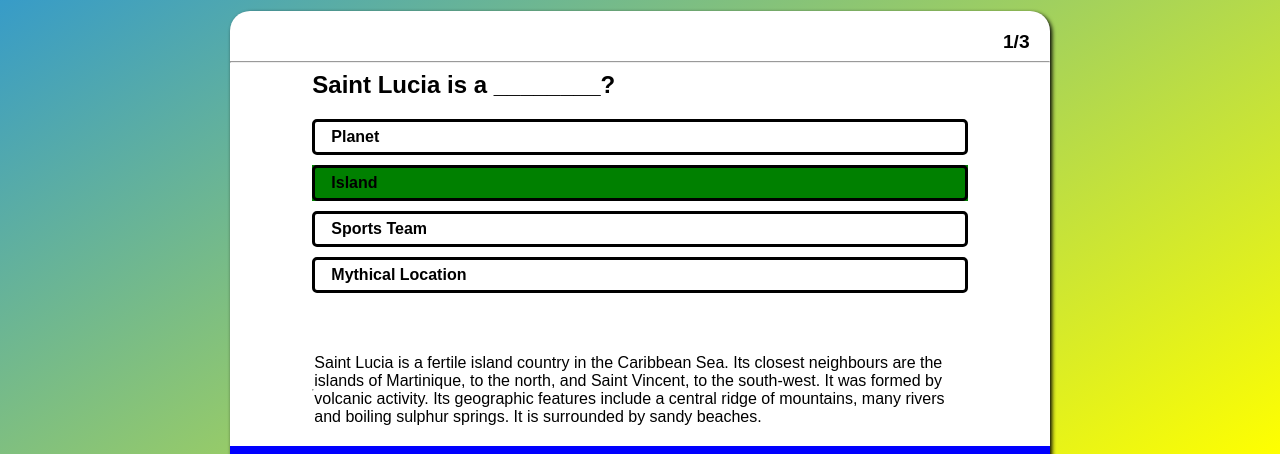
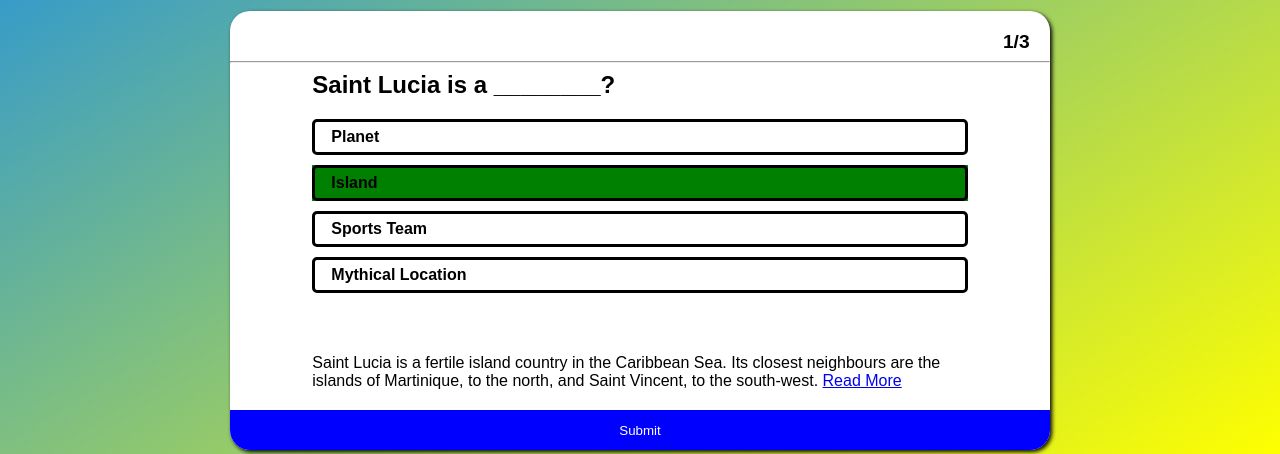
Before and after one commit to dclake/Set8801_Coursework, a plain HTML site: page quiz.html in a window 1280 px wide. Both pictures are taken after a click on the element "Island". Shown: the part 346-800 px from the top of the page. Drawn offline with Linux system fonts and the light colour scheme.

Commit message:
Added popout link to explanation

```diff
--- a/quiz.js
+++ b/quiz.js
@@ -16,7 +16,8 @@ let questions = [
         id: 1,
         question: "Saint Lucia is a ________?",
         answer: 2,
-        explanation: "Saint Lucia is a fertile island country in the Caribbean Sea. Its closest neighbours are the islands of Martinique, to the north, and Saint Vincent, to the south-west. It was formed by volcanic activity. Its geographic features include a central ridge of mountains, many rivers and boiling sulphur springs. It is surrounded by sandy beaches.",
+        explanation: "Saint Lucia is a fertile island country in the Caribbean Sea. Its closest neighbours are the islands of Martinique, to the north, and Saint Vincent, to the south-west.",
+        readMore: "https://thecommonwealth.org/our-member-countries/saint-lucia#:~:text=Saint%20Lucia%20is%20a%20fertile,rivers%20and%20boiling%20sulphur%20springs.",
         choices: [
             "Planet",
             "Island",
@@ -122,6 +123,12 @@ console.log(choice);
 
 function checkAnswer(choice){
 correct_answer = questions[0].answer;
+let linkText ="Read More"
+var readMoreLink = questions[0].readMore;
+var result = "<a href='" + readMoreLink + "' target='_blank'>" + linkText+ "</a>";
+
+
+
 
     if(choice == correct_answer) {
         console.log('correct');
@@ -132,9 +139,13 @@ correct_answer = questions[0].answer;
         buttonClicked = "#ID" + choice;
         document.querySelector(buttonClicked).style.backgroundColor = "red"
     }
-    var explanation = '<hr>' + questions[0].explanation;
+    var explanation = questions[0].explanation + " " + result;
     var showEplanation = document.getElementById('explanation');
+
+
     showEplanation.innerHTML = explanation;
-    console.log(explanation);
-
+    console.log(result);
+    function myFunction() {
+        window.open("https://www.w3schools.com");
 }
+}
--- a/style.css
+++ b/style.css
@@ -114,7 +114,7 @@ h1 {
   padding: 5% 10% 0;
   margin-top: 20px;
   margin-bottom: 20px;
-  display: flex;
+
   justify-content: left;
   align-items: center;
   vertical-align: middle;
```
Also changed, not shown: quiz.html (line endings or trailing spaces).
